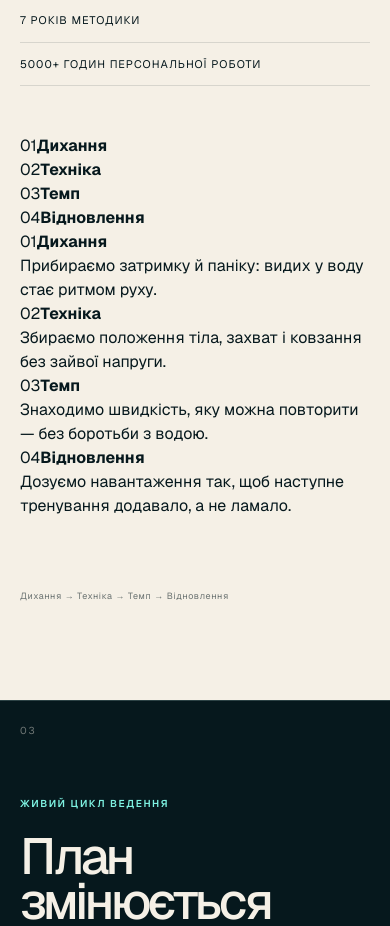
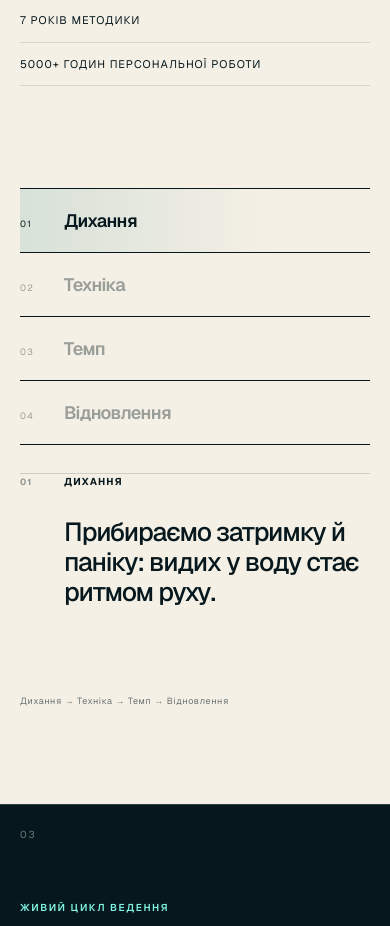
Before and after one commit to Kachalaba/kachamba-swim, a Next.js app: page / in a window 390 px wide. Shown: the part 2660-3586 px from the top of the page. Built offline with nearby package versions, Linux system fonts and the light colour scheme.

Commit message:
feat: animate the method waterline

```diff
--- a/app/components/MethodRail.tsx
+++ b/app/components/MethodRail.tsx
@@ -5,7 +5,6 @@ import {
   useState,
   type CSSProperties,
   type KeyboardEvent,
-  type PointerEvent,
 } from "react";
 
 type MethodItem = readonly [title: string, description: string];
@@ -41,10 +40,6 @@ export function MethodRail({ label, items }: MethodRailProps) {
     selectAndFocus(nextIndex);
   };
 
-  const handlePointerEnter = (event: PointerEvent<HTMLButtonElement>, index: number) => {
-    if (event.pointerType !== "touch") setActiveStep(index);
-  };
-
   return (
     <div
       className="method-rail"
@@ -67,7 +62,7 @@ export function MethodRail({ label, items }: MethodRailProps) {
               aria-controls={`method-panel-${index + 1}`}
               tabIndex={activeStep === index ? 0 : -1}
               data-active={activeStep === index}
-              onPointerEnter={(event) => handlePointerEnter(event, index)}
+              onPointerEnter={() => setActiveStep(index)}
               onFocus={() => setActiveStep(index)}
               onClick={() => setActiveStep(index)}
               onKeyDown={(event) => handleKeyDown(event, index)}
--- a/app/globals.css
+++ b/app/globals.css
@@ -368,7 +368,110 @@ button:focus-visible, a:focus-visible {
 .method-copy > p:last-child { max-width: 650px; margin: 34px 0 0; color: rgba(6, 24, 29, .68); font-size: clamp(16px, 1.35vw, 19px); line-height: 1.6; }
 .method-proof { align-self: end; border-top: 1px solid rgba(6, 24, 29, .2); padding-top: 18px; }
 .method-proof p { margin: 0; padding: 13px 0; border-bottom: 1px solid rgba(6, 24, 29, .12); font-size: 11px; letter-spacing: .09em; text-transform: uppercase; }
-.method .progress-rail, .method .sequence-line { grid-column: 1 / -1; }
+.method .method-rail, .method .sequence-line { grid-column: 1 / -1; }
+.method-rail {
+  --method-active: 0;
+  position: relative;
+  margin-top: clamp(50px, 8vw, 118px);
+  border-top: 1px solid rgba(6, 24, 29, .2);
+}
+.method-waterline {
+  position: absolute;
+  z-index: 2;
+  top: -1px;
+  left: 0;
+  width: 25%;
+  height: 2px;
+  pointer-events: none;
+  transform: translate3d(calc(var(--method-active) * 100%), 0, 0);
+  background: linear-gradient(90deg, transparent, #2f8f89 20%, var(--ink) 68%, transparent);
+  box-shadow: 0 8px 24px rgba(47, 143, 137, .22);
+  transition: transform 240ms var(--ease);
+}
+.method-waterline::after {
+  content: "";
+  position: absolute;
+  inset: 0 5% -9px;
+  background: inherit;
+  filter: blur(7px);
+  opacity: .34;
+}
+.method-rail ol {
+  display: grid;
+  grid-template-columns: repeat(4, minmax(0, 1fr));
+  gap: 18px;
+  margin: 0;
+  padding: 0;
+  list-style: none;
+}
+.method-rail li { min-width: 0; }
+.method-rail button {
+  width: 100%;
+  min-height: 118px;
+  border: 0;
+  padding: 30px 0 28px;
+  background: transparent;
+  color: var(--ink);
+  text-align: left;
+  cursor: pointer;
+  opacity: .38;
+  transition: opacity 240ms var(--ease), transform 240ms var(--ease);
+}
+.method-rail button[data-active="true"] { opacity: 1; transform: translateY(-2px); }
+.method-rail button > span {
+  display: block;
+  margin-bottom: 38px;
+  font-size: 9px;
+  letter-spacing: .14em;
+}
+.method-rail button strong {
+  font-size: clamp(16px, 1.5vw, 22px);
+  font-weight: 560;
+  letter-spacing: -.04em;
+}
+.method-detail-stack {
+  display: grid;
+  margin-top: 8px;
+  border-top: 1px solid rgba(6, 24, 29, .16);
+  padding-top: clamp(26px, 3vw, 42px);
+}
+.method-detail-stack article {
+  grid-area: 1 / 1;
+  display: grid;
+  grid-template-columns: minmax(150px, .65fr) minmax(0, 2.45fr);
+  gap: clamp(28px, 5vw, 92px);
+  align-items: start;
+  visibility: hidden;
+  opacity: 0;
+  transform: translateY(7px);
+  transition: opacity 220ms var(--ease), transform 240ms var(--ease), visibility 0s linear 240ms;
+}
+.method-detail-stack article[data-active="true"] {
+  visibility: visible;
+  opacity: 1;
+  transform: translateY(0);
+  transition-delay: 0s;
+}
+.method-detail-meta {
+  display: flex;
+  gap: 16px;
+  margin: 3px 0 0;
+  font-size: 10px;
+  font-weight: 620;
+  letter-spacing: .12em;
+  text-transform: uppercase;
+}
+.method-detail-meta span { opacity: .42; }
+.method-detail-meta strong { font: inherit; }
+.method-detail-copy {
+  max-width: 900px;
+  margin: 0;
+  font-size: clamp(24px, 2.55vw, 40px);
+  font-weight: 470;
+  letter-spacing: -.045em;
+  line-height: 1.12;
+  text-wrap: balance;
+}
 .progress-rail { position: relative; margin-top: clamp(50px, 8vw, 118px); }
 .progress-rail-line { position: absolute; top: 5px; left: 0; right: 0; height: 1px; overflow: hidden; background: currentColor; opacity: .2; }
 .progress-rail-line::after {
@@ -613,9 +716,56 @@ footer { display: flex; justify-content: space-between; gap: 24px; border-top: 1
   .method { grid-template-columns: 1fr; gap: 48px; }
   .method-copy > p:last-child { margin-top: 24px; font-size: 15px; }
   .method-proof { align-self: auto; }
+  .method-rail { margin-top: 54px; border-top: 0; }
+  .method-waterline { display: none; }
+  .method-rail ol { grid-template-columns: 1fr; gap: 0; }
+  .method-rail li { border-top: 1px solid currentColor; }
+  .method-rail li:last-child { border-bottom: 1px solid currentColor; }
+  .method-rail button {
+    position: relative;
+    display: grid;
+    grid-template-columns: 44px 1fr;
+    min-height: 0;
+    align-items: baseline;
+    padding: 18px 0;
+    overflow: hidden;
+    isolation: isolate;
+  }
+  .method-rail button::before {
+    content: "";
+    position: absolute;
+    inset: 0;
+    z-index: -1;
+    opacity: 0;
+    transform: translateX(-18%);
+    background: linear-gradient(90deg, rgba(47, 143, 137, .15), transparent 72%);
+    transition: opacity 240ms var(--ease), transform 240ms var(--ease);
+  }
+  .method-rail button[data-active="true"] { transform: none; }
+  .method-rail button[data-active="true"]::before { opacity: 1; transform: translateX(0); }
+  .method-rail button > span { margin: 0; }
+  .method-rail button strong { font-size: 18px; }
+  .method-detail-stack { margin-top: 28px; padding-top: 0; }
+  .method-detail-stack article { grid-template-columns: 44px 1fr; gap: 0; }
+  .method-detail-meta {
+    grid-column: 1 / -1;
+    display: grid;
+    grid-template-columns: 44px 1fr;
+    gap: 0;
+    margin: 0;
+  }
+  .method-detail-meta span { grid-column: 1; margin-top: 2px; font-size: 9px; }
+  .method-detail-meta strong { grid-column: 2; }
+  .method-detail-copy {
+    grid-column: 2;
+    margin-top: 12px;
+    font-size: clamp(22px, 6.7vw, 28px);
+    line-height: 1.16;
+    text-wrap: pretty;
+  }
   .progress-rail { margin-top: 54px; }
   .progress-rail-line { display: none; }
-  .progress-rail ol, .method .progress-rail ol { grid-template-columns: 1fr; gap: 0; }
+  .progress-rail ol { grid-template-columns: 1fr; gap: 0; }
   .progress-rail li { display: grid; grid-template-columns: 44px 1fr; align-items: baseline; border-top: 1px solid currentColor; padding: 18px 0; }
   .progress-rail li:last-child { border-bottom: 1px solid currentColor; }
   .progress-rail li > span { margin: 0; }
--- a/tests/browser-qa.mjs
+++ b/tests/browser-qa.mjs
@@ -138,18 +138,46 @@ assert.ok(waterScrolledFill > waterInitial.fill);
 await evaluate(`window.scrollTo({ top: 0, behavior: 'instant' }); true`);
 await screenshot("/tmp/kachamba-desktop.png");
 
-await evaluate(`document.querySelector('#method').scrollIntoView({ block: 'center' }); true`);
-await delay(1_800);
-const method = await evaluate(`(() => ({
-  complete: document.querySelector('[data-progress-mode="method"]').dataset.complete,
-  routesRevealed: [...document.querySelectorAll('.route')].every((route) => route.dataset.revealed === 'true'),
-  routeActive: document.querySelector('.route-pair').dataset.activeRoute,
-}))()`);
-assert.equal(method.complete, "true");
-assert.equal(method.routesRevealed, true);
-assert.equal(method.routeActive, "1");
+await evaluate(`document.querySelector('[data-method-rail]').scrollIntoView({ block: 'center' }); true`);
+await delay(500);
+const methodBefore = await evaluate(`(() => {
+  const rail = document.querySelector('[data-method-rail]');
+  const panel = rail.querySelector('.method-detail-stack');
+  return {
+    active: rail.dataset.activeStep,
+    height: panel.getBoundingClientRect().height,
+    visible: rail.querySelector('[data-method-panel][data-active="true"] .method-detail-copy').textContent,
+    routesRevealed: [...document.querySelectorAll('.route')].every((route) => route.dataset.revealed === 'true'),
+    routeActive: document.querySelector('.route-pair').dataset.activeRoute,
+  };
+})()`);
+assert.equal(methodBefore.active, "1");
+assert.equal(methodBefore.routesRevealed, true);
+assert.equal(methodBefore.routeActive, "1");
+
+const techniqueRect = await evaluate(`(() => {
+  const rect = document.querySelector('#method-tab-2').getBoundingClientRect();
+  return { x: rect.left + rect.width / 2, y: rect.top + rect.height / 2 };
+})()`);
+await send("Input.dispatchMouseEvent", { type: "mouseMoved", ...techniqueRect });
+await delay(300);
+const methodAfterHover = await evaluate(`(() => {
+  const rail = document.querySelector('[data-method-rail]');
+  return {
+    active: rail.dataset.activeStep,
+    height: rail.querySelector('.method-detail-stack').getBoundingClientRect().height,
+    visible: rail.querySelector('[data-method-panel][data-active="true"] .method-detail-copy').textContent,
+    transform: getComputedStyle(rail.querySelector('.method-waterline')).transform,
+  };
+})()`);
+assert.equal(methodAfterHover.active, "2");
+assert.equal(methodAfterHover.height, methodBefore.height);
+assert.match(methodAfterHover.visible, /Збираємо положення тіла/);
+assert.notEqual(methodAfterHover.transform, "none");
 assert.equal(await evaluate(`document.querySelector('#method').dataset.surfacePass`), "true");
 await screenshot("/tmp/kachamba-method.png");
+
+const method = { before: methodBefore, afterHover: methodAfterHover };
 
 await evaluate(`document.querySelector('[data-progress-mode="coaching"]').scrollIntoView({ block: 'center' }); true`);
 await delay(700);
```
